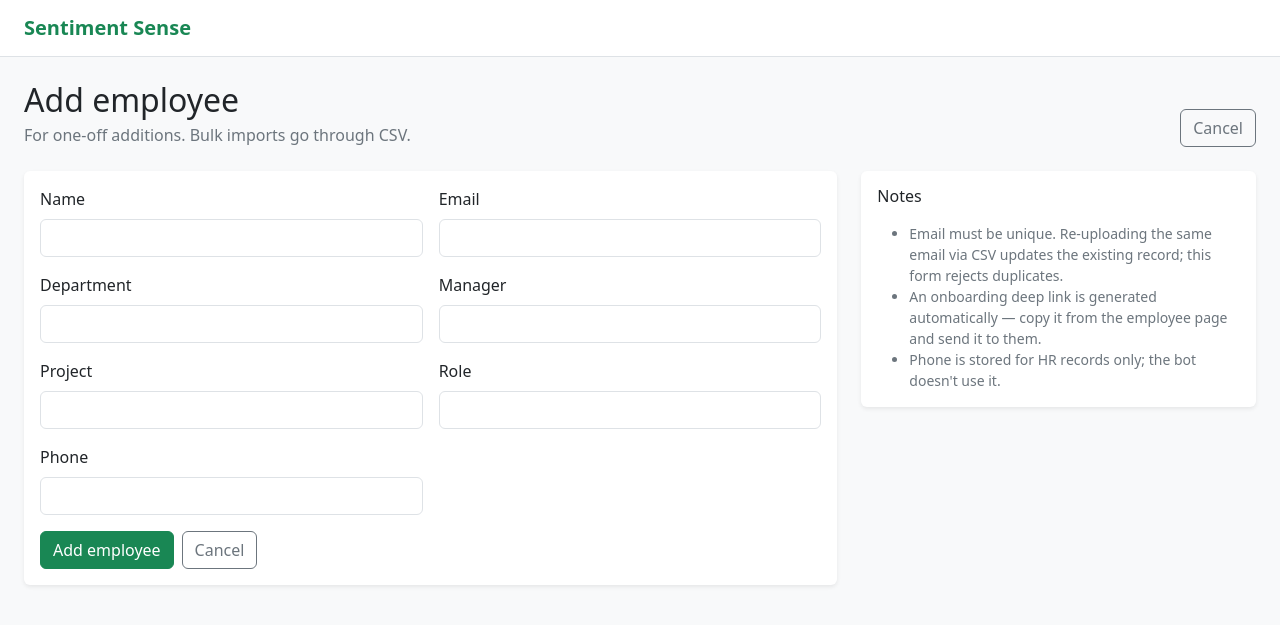
After one commit to sentiment-sense-app/sentiment-sense-app, a FastAPI app: template app/templates/add_employee.html in a window 1280 px wide. The commit adds this page. Shown: the top 625 px of the page. Run offline with FastAPI, Linux system fonts and the light colour scheme; the template is opened without the code that fills it, so the values that code supplies are empty.

Commit message:
Add one-off employee via form

```diff
--- /dev/null
+++ b/app/templates/add_employee.html
@@ -0,0 +1,75 @@
+{% extends "base.html" %}
+{% block title %}Add Employee · Sentiment Sense{% endblock %}
+{% block content %}
+<div class="d-flex flex-wrap justify-content-between align-items-end gap-3 mb-4">
+  <div>
+    <h1 class="h2 mb-1">Add employee</h1>
+    <p class="text-secondary mb-0">For one-off additions. Bulk imports go through CSV.</p>
+  </div>
+  <a href="/admin/employees" class="btn btn-outline-secondary">Cancel</a>
+</div>
+
+<section class="row g-4">
+  <div class="col-12 col-lg-8">
+    <div class="card border-0 shadow-sm">
+      <div class="card-body">
+        {% if errors %}
+        <div class="alert alert-danger border-0">
+          <ul class="mb-0">{% for error in errors %}<li>{{ error }}</li>{% endfor %}</ul>
+        </div>
+        {% endif %}
+        <form method="post" action="/admin/employees/new" class="vstack gap-3">
+          <input type="hidden" name="csrf_token" value="{{ csrf_token }}">
+          <div class="row g-3">
+            <div class="col-12 col-sm-6">
+              <label class="form-label">Name</label>
+              <input class="form-control" name="name" value="{{ values.name }}" required>
+            </div>
+            <div class="col-12 col-sm-6">
+              <label class="form-label">Email</label>
+              <input class="form-control" name="email" type="email" value="{{ values.email }}" required>
+            </div>
+            <div class="col-12 col-sm-6">
+              <label class="form-label">Department</label>
+              <input class="form-control" name="department" value="{{ values.department }}" required>
+            </div>
+            <div class="col-12 col-sm-6">
+              <label class="form-label">Manager</label>
+              <input class="form-control" name="manager" value="{{ values.manager }}" required>
+            </div>
+            <div class="col-12 col-sm-6">
+              <label class="form-label">Project</label>
+              <input class="form-control" name="project" value="{{ values.project }}" required>
+            </div>
+            <div class="col-12 col-sm-6">
+              <label class="form-label">Role</label>
+              <input class="form-control" name="role" value="{{ values.role }}" required>
+            </div>
+            <div class="col-12 col-sm-6">
+              <label class="form-label">Phone</label>
+              <input class="form-control" name="phone" value="{{ values.phone }}" required>
+            </div>
+          </div>
+          <div class="d-flex gap-2">
+            <button type="submit" class="btn btn-success">Add employee</button>
+            <a href="/admin/employees" class="btn btn-outline-secondary">Cancel</a>
+          </div>
+        </form>
+      </div>
+    </div>
+  </div>
+
+  <div class="col-12 col-lg-4">
+    <div class="card border-0 shadow-sm">
+      <div class="card-body">
+        <h2 class="h6 mb-3">Notes</h2>
+        <ul class="small text-secondary mb-0">
+          <li>Email must be unique. Re-uploading the same email via CSV updates the existing record; this form rejects duplicates.</li>
+          <li>An onboarding deep link is generated automatically — copy it from the employee page and send it to them.</li>
+          <li>Phone is stored for HR records only; the bot doesn't use it.</li>
+        </ul>
+      </div>
+    </div>
+  </div>
+</section>
+{% endblock %}
--- a/app/templates/employees.html
+++ b/app/templates/employees.html
@@ -6,7 +6,10 @@
     <h1 class="h2 mb-1">Employees</h1>
     <p class="text-secondary mb-0">Import employees, copy onboarding links, and start pulse surveys.</p>
   </div>
-  <a href="/admin/employees/import" class="btn btn-outline-secondary">Import CSV</a>
+  <div class="d-flex gap-2">
+    <a href="/admin/employees/new" class="btn btn-success">Add employee</a>
+    <a href="/admin/employees/import" class="btn btn-outline-secondary">Import CSV</a>
+  </div>
 </div>
 
 <section class="card border-0 shadow-sm">
```
Also changed, not shown: app/routes/employee_routes.py (+69 -1 lines).
